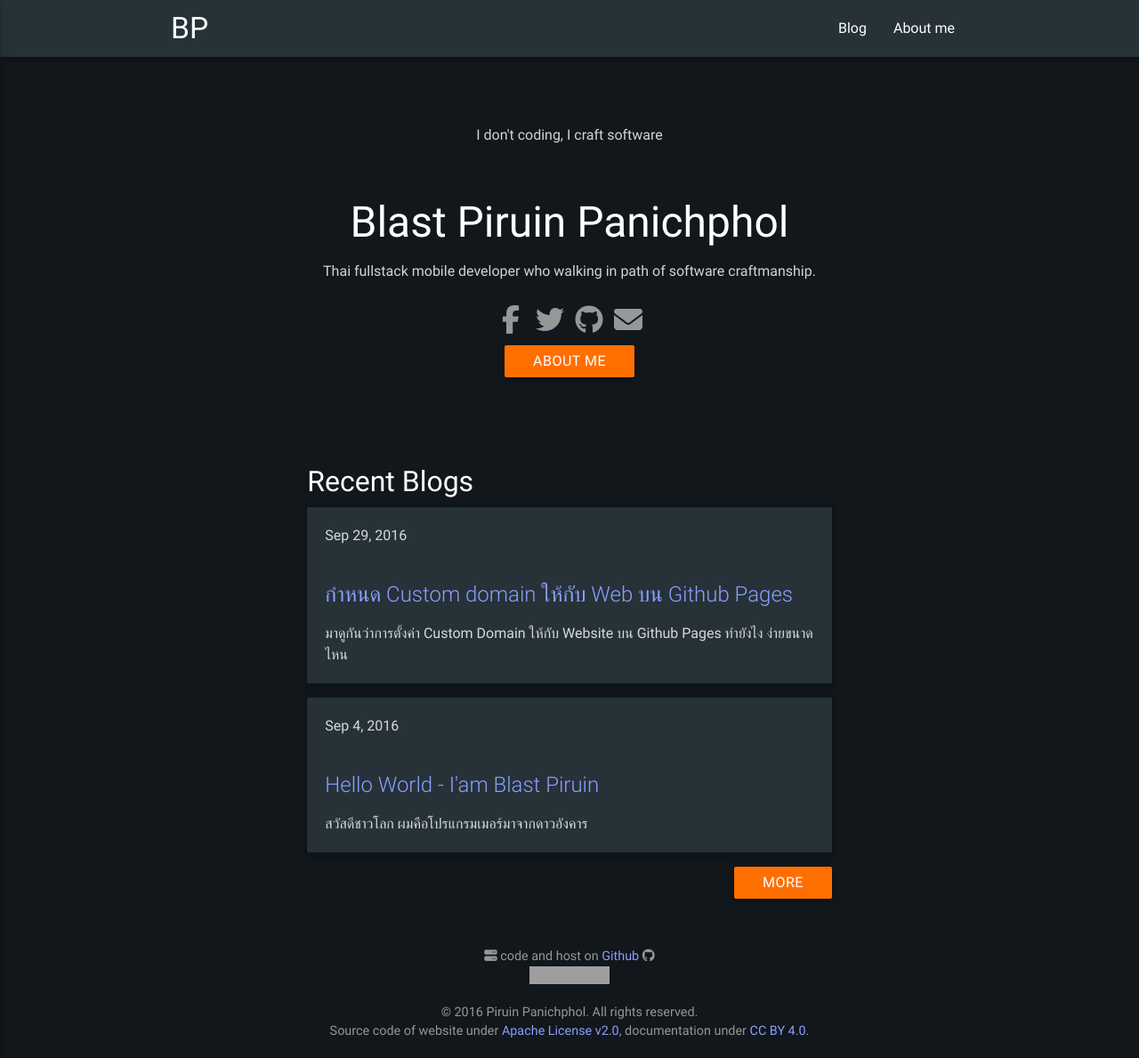
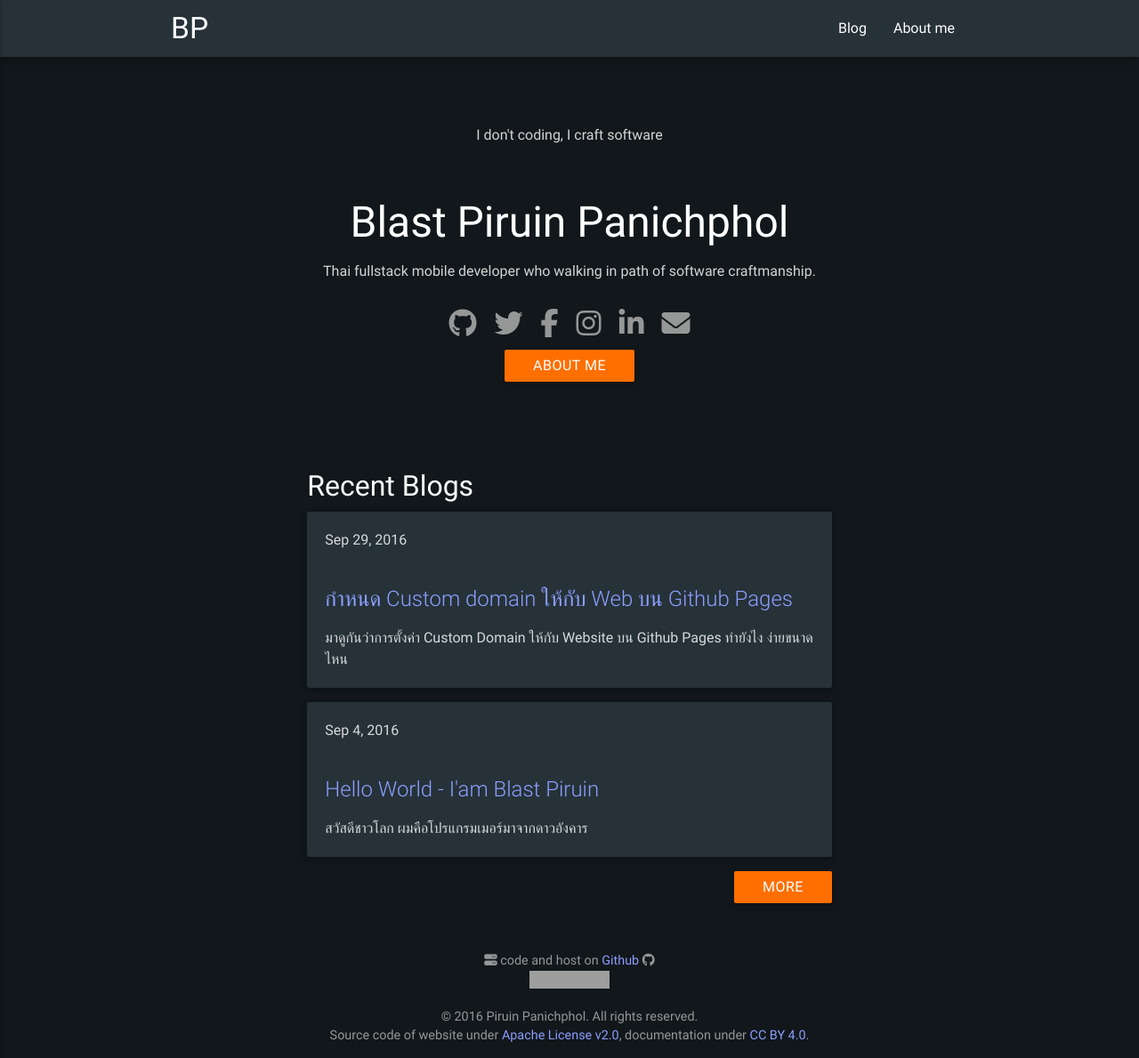
Before and after one commit to piruin/piruin.github.io, a Jekyll site: the page built from index.html, in a window 1280 px wide and 1189 px high. Shown: the whole window at 89% size. Built offline with Jekyll 4.4.1, drawn with Linux system fonts in a browser that asks for light colours; nearby versions of some CDN libraries; grey boxes are pictures that could not be loaded.

Commit message:
add link to linkedin and instagram

```diff
--- a/_config.yml
+++ b/_config.yml
@@ -14,10 +14,11 @@ twitter:
 social:
   name: พิรุณ พานิชผล
   links:
+    - https://github.com/piruin
+    - https://twitter.com/piruin
     - https://www.facebook.com/piruin
-    - https://twitter.com/piruin
-    - https://github.com/piruin
     - https://www.instagram.com/blastpiruin/
+    - https://www.linkedin.com/in/piruin
 
 # Build settings
 encoding: utf-8
--- a/_includes/social.html
+++ b/_includes/social.html
@@ -1,19 +1,26 @@
 <div class="center-align" style="padding:10px;">
-  <a class="social facebook" href="{{ site.social.links[0] }}" rel="me nofollow" data-proofer-ignore>
-    <i class="fa fa-facebook fa-2x fa-fw" aria-hidden="true" title="Facebook"></i>
-    <span class="sr-only">My Facebook</span>
+  <a href="{{ site.social.links[0] }}" rel="me nofollow">
+    <i class="social github fa fa-github fa-2x" aria-hidden="true" title="GitHub"></i>
+    <span class="sr-only">GitHub</span>
   </a>
-  <a class="social twitter" href="{{ site.social.links[1] }}" rel="me nofollow">
-    <i class="fa fa-twitter fa-2x fa-fw" aria-hidden="true" title="Twitter"></i>
-    <span class="sr-only">My Twitter</span>
+  <a href="{{ site.social.links[1] }}" rel="me nofollow">
+    <i class="social twitter fa fa-twitter fa-2x" aria-hidden="true" title="Twitter"></i>
+    <span class="sr-only">Twitter</span>
   </a>
-  <a class="social github" href="{{ site.social.links[2] }}" rel="me nofollow">
-    <i class="fa fa-github fa-2x fa-fw" aria-hidden="true" title="GitHub"></i>
-    <span class="sr-only">My GitHub</span>
+  <a href="{{ site.social.links[2] }}" rel="me nofollow" data-proofer-ignore>
+    <i class="social facebook fa fa-facebook fa-2x" aria-hidden="true" title="Facebook"></i>
+    <span class="sr-only">Facebook</span>
   </a>
-  <a class="social mail" href="mailto:{{ site.email }}" rel="me nofollow">
-    <i class="fa fa-envelope fa-2x fa-fw" aria-hidden="true" title="e-mail"></i>
+  <a href="{{ site.social.links[3] }}" rel="me nofollow">
+    <i class="social instagram fa fa-instagram fa-2x " aria-hidden="true" title="Instagram"></i>
+    <span class="sr-only">Instagram</span>
+  </a>
+  <a href="{{ site.social.links[3] }}" rel="me nofollow">
+    <i class="social linkedin fa fa-linkedin fa-2x " aria-hidden="true" title="LinkedIn"></i>
+    <span class="sr-only">LinkedIn</span>
+  </a>
+  <a href="mailto:{{ site.email }}" rel="me nofollow">
+    <i class="social mail fa fa-envelope fa-2x" aria-hidden="true" title="e-mail"></i>
     <span class="sr-only">Mail me</span>
   </a>
-
 </div>
--- a/_sass/components/_social-link.scss
+++ b/_sass/components/_social-link.scss
@@ -1,5 +1,17 @@
 .social {
   color: $secondary-text-color;
+  margin: 4px 8px;
+
+  @media #{$small-and-down}  {
+     width: 38px;
+     margin: 8px 4px;
+  }
+
+  &.github {
+    &:hover {
+      color: #6cc644;
+    }
+  }
 
   &.facebook {
     &:hover {
@@ -13,9 +25,15 @@
     }
   }
 
-  &.github {
+  &.instagram {
     &:hover {
-      color: #4078c0;
+      color: #833ab4;
+    }
+  }
+
+  &.linkedin {
+    &:hover {
+      color: #e68523;
     }
   }
 
```
